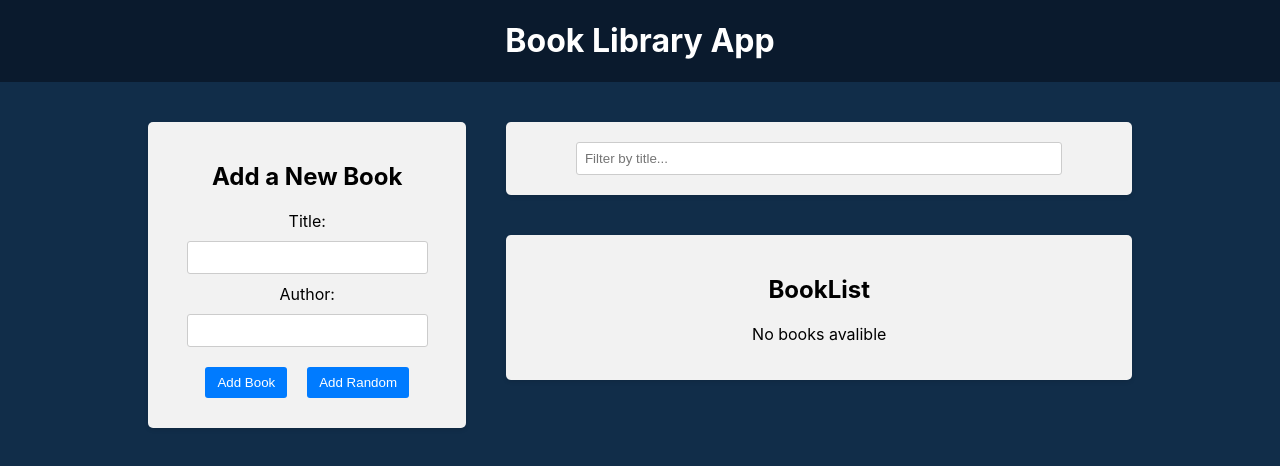
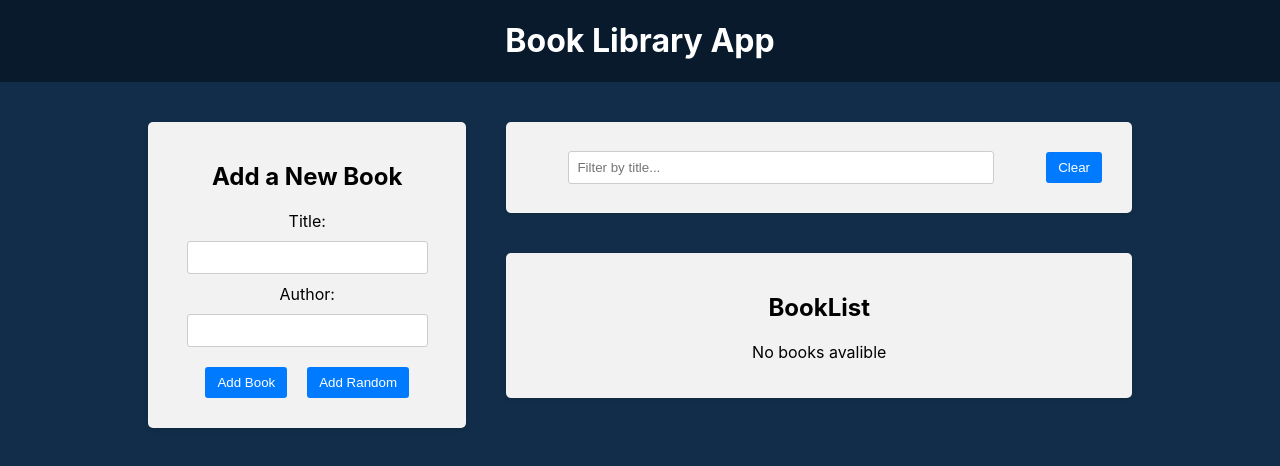
Before and after one commit to ShR4528/react-redux, a React (Create React App) app in the folder frontend/: page / in a window 1280 px wide. Shown: the top 466 px of the page. Built offline with nearby package versions, Linux system fonts and the light colour scheme.

Commit message:
resetFilter

```diff
--- a/frontend/src/components/Filter/Filter.js
+++ b/frontend/src/components/Filter/Filter.js
@@ -1,6 +1,6 @@
 import { useDispatch, useSelector } from 'react-redux';
 
-import { setTitleFilter, selectTitleFilter } from '../../redux/slices/filterSlice';
+import { setTitleFilter, selectTitleFilter, resetFilter } from '../../redux/slices/filterSlice';
 import "./Filter.css";
 
 const Filter = () => {
@@ -10,12 +10,23 @@ const Filter = () => {
         dispatch(setTitleFilter(e.target.value));
     };
 
+    const handleClear = () => {
+        dispatch(resetFilter());
+    };
+
     return (
         <div className="app-block filter">
-            <div className='filter-group'>
-                <input onChange={handleChange}
-                    value={titleFilter}
-                    type='text' placeholder='Filter by title...' />
+            <div className='filter-row'>
+                <div className='filter-group'>
+                    <input
+                        onChange={handleChange}
+                        value={titleFilter}
+                        type='text'
+                        placeholder='Filter by title...' />
+                </div>
+                <button type='buttom' onClick={handleClear}>
+                    Clear
+                </button>
             </div>
         </div>
     );
--- a/frontend/src/redux/slices/filterSlice.js
+++ b/frontend/src/redux/slices/filterSlice.js
@@ -12,11 +12,14 @@ const filterSlice = createSlice({
             // You can mutate state thanks to Immer Library
             state.title = action.payload;
         },
+        resetFilter: (state) => {
+            return initialState;
+        }
     }
 
 });
 
-export const { setTitleFilter } = filterSlice.actions;
+export const { setTitleFilter, resetFilter } = filterSlice.actions;
 export const selectTitleFilter = (state) => state.filter.title;
 
 export default filterSlice.reducer;
```
